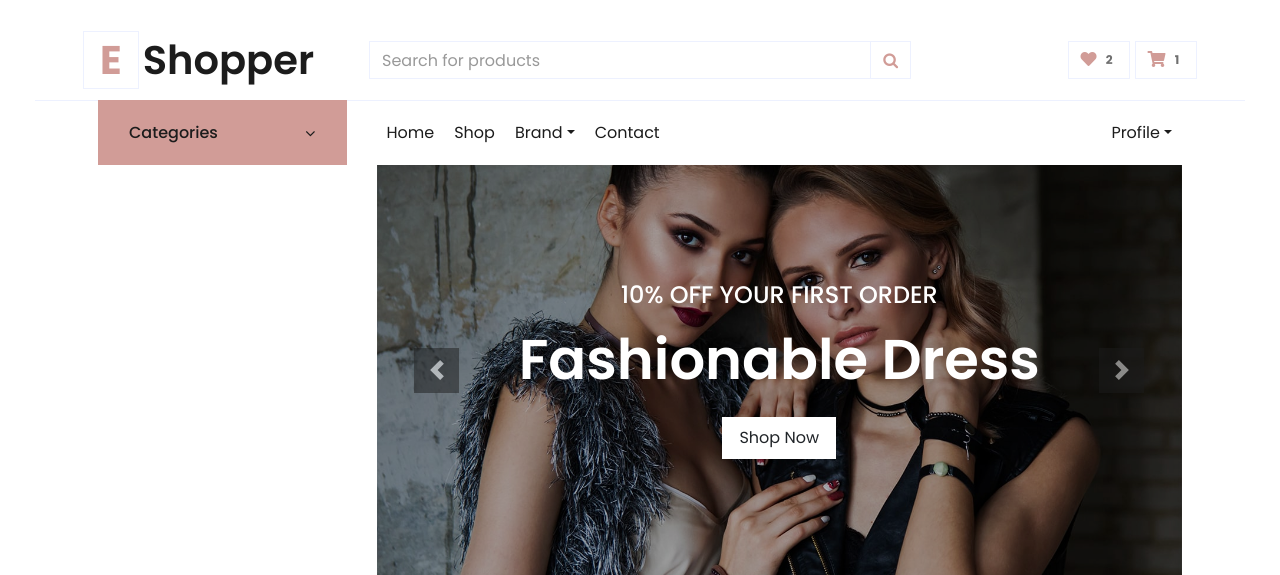
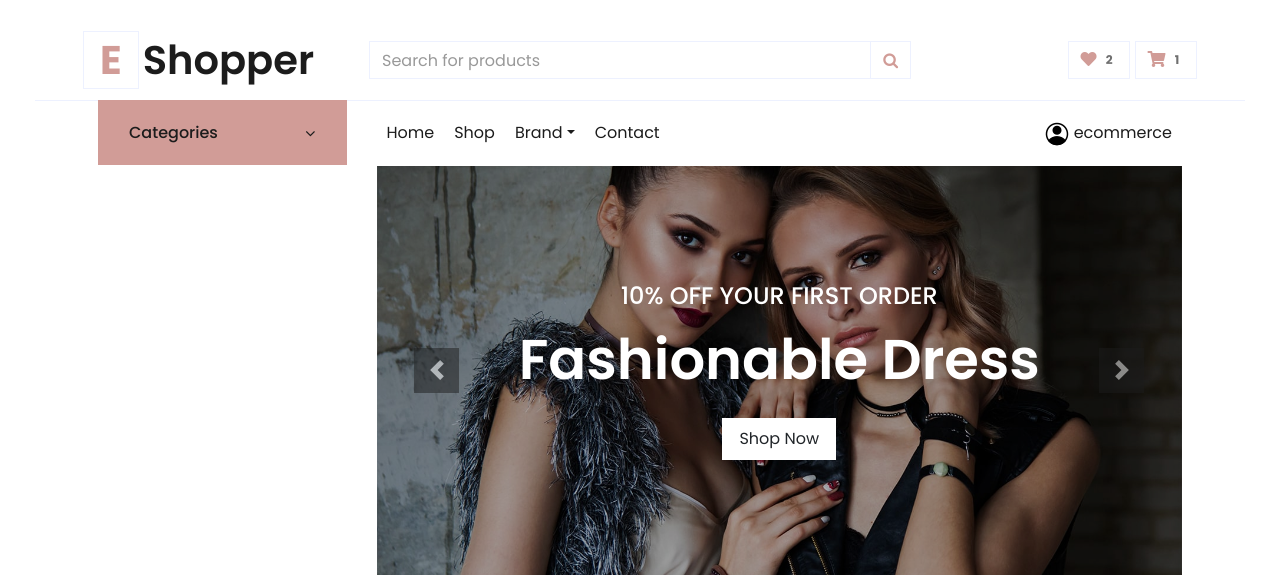
Before and after one commit to Mmy2000/e_commerce, a Django app: page /accounts/orders/ in a window 1280 px wide. Shown: the top 575 px of the page. Run offline with Django 4.2, Linux system fonts and the light colour scheme; a user stored in the database is signed in; data comes from the database, SQL or seed files in the repository; parts of the project's set-up code (start-up, migrations or seed data) failed here and were passed over; some libraries are stand-ins or nearby versions.

Commit message:
updating

```diff
--- a/settings/footer.py
+++ b/settings/footer.py
@@ -1,5 +1,6 @@
 from .models import Info , Brand
 from product.models import ProductCategory ,Product,Subcategory
+from accounts.models import Profile
 from django.db.models import Count
 from django.db.models.query_utils import Q
 from django.shortcuts import render
@@ -13,11 +14,13 @@ def myfooter(request):
     categories_footer = ProductCategory.objects.all()
     subcategories = Subcategory.objects.annotate(product_count=Count('product'))
     brands_footer = Brand.objects.all().annotate(product_count=Count('product_brand'))[:6]
+    profile=Profile.objects.get(user=request.user)
     context ={
         'myfooter':myfooter,
         'categories_footer':categories_footer,
         'brands_footer':brands_footer,
-        'subcategories':subcategories
+        'subcategories':subcategories,
+        'profile':profile
         }
     return(context)
 
--- a/templates/base.html
+++ b/templates/base.html
@@ -159,9 +159,9 @@
                             <div class="navbar-nav ml-auto py-0">
                                 {% if request.user.is_authenticated %}
                                 <div class="nav-item dropdown">
-                                    <a href="#" class="nav-link dropdown-toggle" data-toggle="dropdown">Profile</a>
+                                    <a href="#" class="nav-link " data-toggle="dropdown"><img src="{% static 'img4/account.png'%}"> {{profile.user.username}}</img></i></a>
                                     <div class="dropdown-menu rounded-0 m-0">
-                                        <a href="{% url 'accounts:profile' %}" class="dropdown-item">Profile</a>
+                                        <a href="{% url 'accounts:profile' %}" class="dropdown-item" > Profile</a>
                                         <a href="{% url 'accounts:user_favourites' %}"
                                             class="dropdown-item">Favourit</a>
                                         <a href="{% url 'accounts:orders' %}" class="dropdown-item">Orders</a>
```
Also changed, not shown: static/img4/account.png (added).
